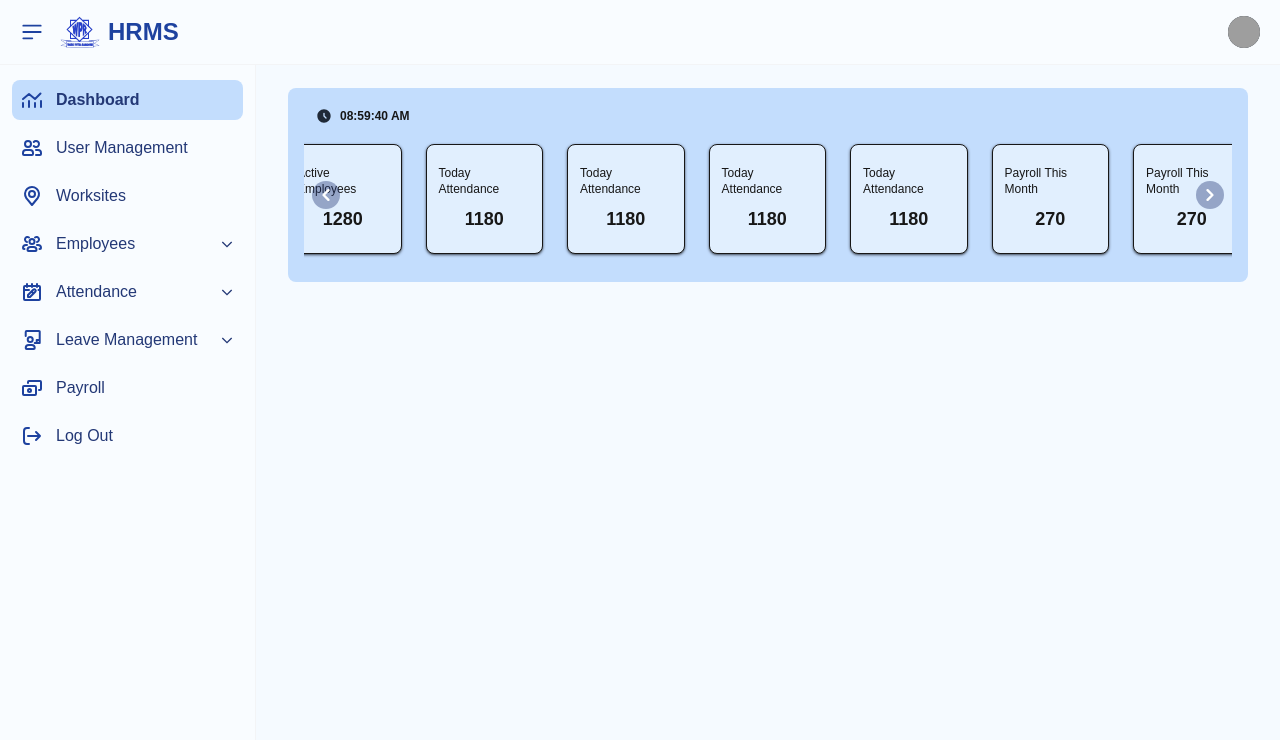
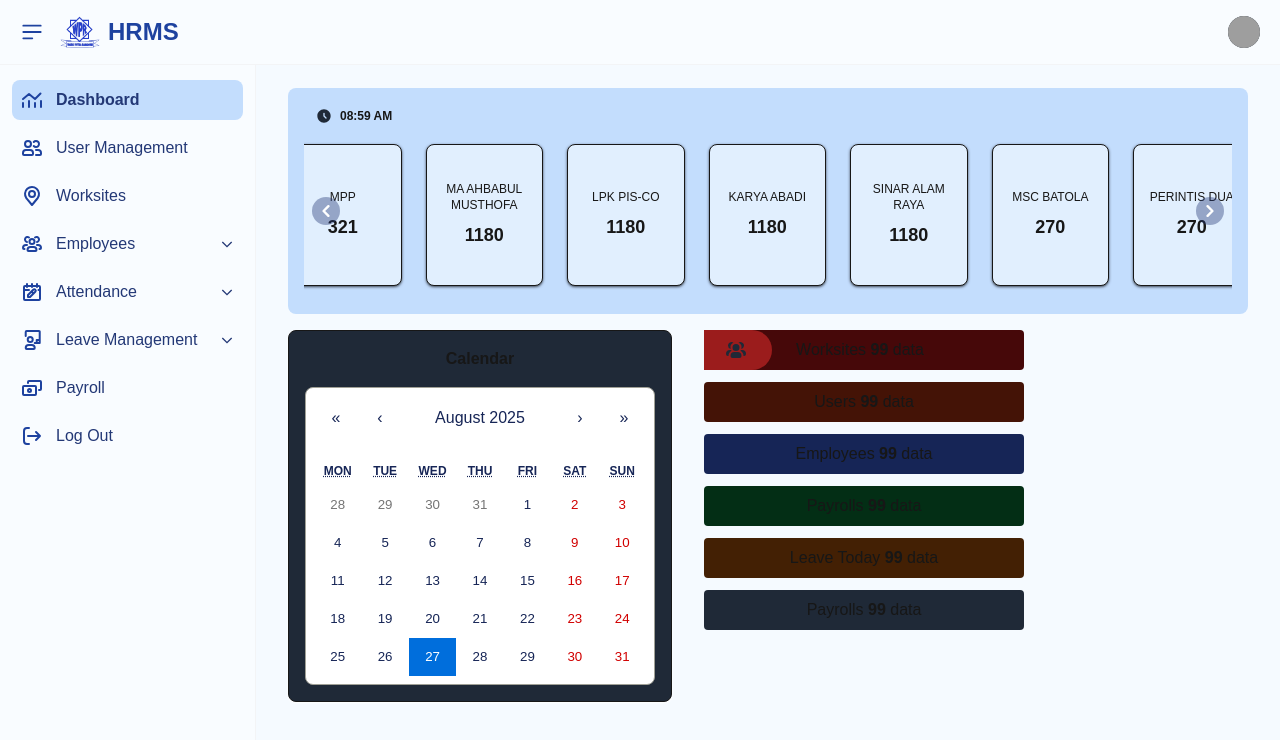
Before and after one commit to Nazarnazz/hrms-ui, a Next.js app: page /admin/dashboard in a window 1280 px wide. Shown: the top 740 px of the page. Built offline with nearby package versions, Linux system fonts and the light colour scheme; grey boxes are pictures that could not be loaded.

Commit message:
perubahan dashboard admin

```diff
--- a/package.json
+++ b/package.json
@@ -19,6 +19,7 @@
     "lucide-react": "^0.525.0",
     "next": "15.3.5",
     "react": "^19.0.0",
+    "react-calendar": "^6.0.0",
     "react-datepicker": "^8.4.0",
     "react-dom": "^19.0.0",
     "react-geolocated": "^4.3.0",
--- a/src/app/admin/dashboard/page.js
+++ b/src/app/admin/dashboard/page.js
@@ -2,10 +2,13 @@
 // import Navbar from "@/app/components/menu-items/navbar";
 // import Sidebar from "@/app/components/menu-items/sidebar";
 import { useState, useEffect } from "react";
+import Calendar from "react-calendar";
+import "react-calendar/dist/Calendar.css";
 import Layout from "@/app/components/menu-items/layout";
 import Carousel from "@/app/components/carousel/carousel";
 
 export default function Dashboard() {
+  const [value, setValue] = useState(new Date());
   const [time, setTime] = useState("");
   const [visible, setVisible] = useState(true); // untuk blink
 
@@ -15,14 +18,14 @@ export default function Dashboard() {
       const now = new Date();
       let hours = now.getHours();
       const minutes = now.getMinutes().toString().padStart(2, "0");
-      const seconds = now.getSeconds().toString().padStart(2, "0");
+      // const seconds = now.getSeconds().toString().padStart(2, "0");
       const ampm = hours >= 12 ? "PM" : "AM";
 
       hours = hours % 12;
       hours = hours ? hours : 12;
       const jam = hours.toString().padStart(2, "0");
 
-      setTime(`${jam}:${minutes}:${seconds} ${ampm}`);
+      setTime(`${jam}:${minutes} ${ampm}`);
     }, 1000);
 
     let timeoutId;
@@ -31,8 +34,8 @@ export default function Dashboard() {
       setVisible(true); // tampil
       timeoutId = setTimeout(() => {
         setVisible(false); // hilang setelah 3 detik tampil
-        timeoutId = setTimeout(blinkCycle, 500); // hilang 1 detik, lalu ulang
-      }, 1000);
+        timeoutId = setTimeout(blinkCycle, 640); // hilang 1 detik, lalu ulang
+      }, 3000);
     };
 
     blinkCycle();
@@ -48,7 +51,7 @@ export default function Dashboard() {
       {/* <Sidebar /> */}
 
       <div className="p-4">
-        <div className="p-4 rounded-lg bg-blue-200 dark:bg-gray-900 dark:border-gray-700 mt-14">
+        <div className="p-4 rounded-lg bg-blue-200 dark:border dark:bg-gray-900 dark:border-gray-700 mt-14">
           <div className="ps-3 flex gap-2 text-xs pt-1">
             <svg className="w-4 h-4 text-gray-800 dark:text-white" aria-hidden="true" xmlns="http://www.w3.org/2000/svg" width="24" height="24" fill="currentColor" viewBox="0 0 24 24">
               <path fillRule="evenodd" d="M2 12C2 6.477 6.477 2 12 2s10 4.477 10 10-4.477 10-10 10S2 17.523 2 12Zm11-4a1 1 0 1 0-2 0v4a1 1 0 0 0 .293.707l3 3a1 1 0 0 0 1.414-1.414L13 11.586V8Z" clipRule="evenodd" />
@@ -57,6 +60,45 @@ export default function Dashboard() {
           </div>
           <Carousel />
         </div>
+        <div className="flex gap-8 mt-4">
+          <div className="p-4 items-center border shadow shadow-white justify-center flex flex-col gap-4 bg-gray-800 rounded-lg">
+            <span className="text-center font-bold">Calendar</span>
+            <Calendar onChange={setValue} value={value} className="rounded-lg text-blue-950 p-2" />
+          </div>
+          <div className="grid grid-cols-2">
+            <div className="flex flex-col gap-3 rounded">
+              <div className="rounded bg-red-950 w-full min-w-xs text-center">
+                <div className="absolute py-2 pe-6 px-5 bg-red-800 rounded-e-full">
+                  <svg className="w-6 h-6 text-gray-800 dark:text-white" aria-hidden="true" xmlns="http://www.w3.org/2000/svg" width="24" height="24" fill="currentColor" viewBox="0 0 24 24">
+                    <path
+                      fillRule="evenodd"
+                      d="M12 6a3.5 3.5 0 1 0 0 7 3.5 3.5 0 0 0 0-7Zm-1.5 8a4 4 0 0 0-4 4 2 2 0 0 0 2 2h7a2 2 0 0 0 2-2 4 4 0 0 0-4-4h-3Zm6.82-3.096a5.51 5.51 0 0 0-2.797-6.293 3.5 3.5 0 1 1 2.796 6.292ZM19.5 18h.5a2 2 0 0 0 2-2 4 4 0 0 0-4-4h-1.1a5.503 5.503 0 0 1-.471.762A5.998 5.998 0 0 1 19.5 18ZM4 7.5a3.5 3.5 0 0 1 5.477-2.889 5.5 5.5 0 0 0-2.796 6.293A3.501 3.501 0 0 1 4 7.5ZM7.1 12H6a4 4 0 0 0-4 4 2 2 0 0 0 2 2h.5a5.998 5.998 0 0 1 3.071-5.238A5.505 5.505 0 0 1 7.1 12Z"
+                      clipRule="evenodd"
+                    />
+                  </svg>
+                </div>
+                <div className="py-2 pe-2">
+                  Worksites <span className="font-bold">99</span> data
+                </div>
+              </div>
+              <div className="p-2 rounded bg-orange-950 w-full min-w-xs text-center">
+                Users <span className="font-bold">99</span> data
+              </div>
+              <div className="p-2 rounded bg-blue-950 w-full min-w-xs text-center">
+                Employees <span className="font-bold">99</span> data
+              </div>
+              <div className="p-2 rounded bg-green-950 w-full min-w-xs text-center">
+                Payrolls <span className="font-bold">99</span> data
+              </div>
+              <div className="p-2 rounded bg-yellow-950 w-full min-w-xs text-center">
+                Leave Today <span className="font-bold">99</span> data
+              </div>
+              <div className="p-2 rounded bg-gray-800 w-full min-w-xs text-center">
+                Payrolls <span className="font-bold">99</span> data
+              </div>
+            </div>
+          </div>
+        </div>
       </div>
     </Layout>
   );
--- a/src/app/components/carousel/carousel.js
+++ b/src/app/components/carousel/carousel.js
@@ -16,43 +16,87 @@ export default function Carousel() {
       <div className="embla__viewport overflow-hidden px-3 pb-3 pt-5" ref={emblaRef}>
         <div className="embla__container flex gap-6">
           <div className=" flex-[0_0_13%]  bg-blue-100 dark:bg-[#0d0f20] border dark:border-white shadow shadow-gray-600 dark:shadow-white rounded-lg px-3 py-5 flex flex-col items-center justify-center">
-            <span className="text-xs">Active Employees</span>
-            <span className="text-lg font-bold mt-2">1280</span>
+            <span className="text-xs text-center">MPP</span>
+            <span className="text-lg font-bold mt-2">321</span>
           </div>
           <div className=" flex-[0_0_13%]  bg-blue-100 dark:bg-[#0d0f20] border dark:border-white shadow shadow-gray-600 dark:shadow-white rounded-lg px-3 py-5 flex flex-col items-center justify-center">
-            <span className="text-xs">Today Attendance</span>
+            <span className="text-xs text-center">MA AHBABUL MUSTHOFA</span>
             <span className="text-lg font-bold mt-2">1180</span>
           </div>
           <div className=" flex-[0_0_13%]  bg-blue-100 dark:bg-[#0d0f20] border dark:border-white shadow shadow-gray-600 dark:shadow-white rounded-lg px-3 py-5 flex flex-col items-center justify-center">
-            <span className="text-xs">Today Attendance</span>
+            <span className="text-xs text-center">LPK PIS-CO</span>
             <span className="text-lg font-bold mt-2">1180</span>
           </div>
           <div className=" flex-[0_0_13%]  bg-blue-100 dark:bg-[#0d0f20] border dark:border-white shadow shadow-gray-600 dark:shadow-white rounded-lg px-3 py-5 flex flex-col items-center justify-center">
-            <span className="text-xs">Today Attendance</span>
+            <span className="text-xs text-center">KARYA ABADI</span>
             <span className="text-lg font-bold mt-2">1180</span>
           </div>
           <div className=" flex-[0_0_13%]  bg-blue-100 dark:bg-[#0d0f20] border dark:border-white shadow shadow-gray-600 dark:shadow-white rounded-lg px-3 py-5 flex flex-col items-center justify-center">
-            <span className="text-xs">Today Attendance</span>
+            <span className="text-xs text-center">SINAR ALAM RAYA</span>
             <span className="text-lg font-bold mt-2">1180</span>
           </div>
           <div className=" flex-[0_0_13%]  bg-blue-100 dark:bg-[#0d0f20] border dark:border-white shadow shadow-gray-600 dark:shadow-white rounded-lg px-3 py-5 flex flex-col items-center justify-center">
-            <span className="text-xs">Payroll This Month</span>
+            <span className="text-xs text-center">MSC BATOLA</span>
             <span className="text-lg font-bold mt-2">270</span>
           </div>
           <div className=" flex-[0_0_13%]  bg-blue-100 dark:bg-[#0d0f20] border dark:border-white shadow shadow-gray-600 dark:shadow-white rounded-lg px-3 py-5 flex flex-col items-center justify-center">
-            <span className="text-xs">Payroll This Month</span>
+            <span className="text-xs text-center">PERINTIS DUA</span>
             <span className="text-lg font-bold mt-2">270</span>
           </div>
           <div className=" flex-[0_0_13%]  bg-blue-100 dark:bg-[#0d0f20] border dark:border-white shadow shadow-gray-600 dark:shadow-white rounded-lg px-3 py-5 flex flex-col items-center justify-center">
-            <span className="text-xs">Payroll This Month</span>
+            <span className="text-xs text-center">CEMARA INDAH</span>
             <span className="text-lg font-bold mt-2">270</span>
           </div>
           <div className=" flex-[0_0_13%]  bg-blue-100 dark:bg-[#0d0f20] border dark:border-white shadow shadow-gray-600 dark:shadow-white rounded-lg px-3 py-5 flex flex-col items-center justify-center">
-            <span className="text-xs">Payroll This Month</span>
+            <span className="text-xs text-center">WPR FUEL</span>
             <span className="text-lg font-bold mt-2">270</span>
           </div>
           <div className=" flex-[0_0_13%]  bg-blue-100 dark:bg-[#0d0f20] border dark:border-white shadow shadow-gray-600 dark:shadow-white rounded-lg px-3 py-5 flex flex-col items-center justify-center">
-            <span className="text-xs">Payroll This Month</span>
+            <span className="text-xs text-center">WPR BATU BARA</span>
+            <span className="text-lg font-bold mt-2">270</span>
+          </div>
+          <div className=" flex-[0_0_13%]  bg-blue-100 dark:bg-[#0d0f20] border dark:border-white shadow shadow-gray-600 dark:shadow-white rounded-lg px-3 py-5 flex flex-col items-center justify-center">
+            <span className="text-xs text-center">BERKAH RETAIL SEJAHTERA</span>
+            <span className="text-lg font-bold mt-2">270</span>
+          </div>
+          <div className=" flex-[0_0_13%]  bg-blue-100 dark:bg-[#0d0f20] border dark:border-white shadow shadow-gray-600 dark:shadow-white rounded-lg px-3 py-5 flex flex-col items-center justify-center">
+            <span className="text-xs text-center">SSA</span>
+            <span className="text-lg font-bold mt-2">270</span>
+          </div>
+          <div className=" flex-[0_0_13%]  bg-blue-100 dark:bg-[#0d0f20] border dark:border-white shadow shadow-gray-600 dark:shadow-white rounded-lg px-3 py-5 flex flex-col items-center justify-center">
+            <span className="text-xs text-center">KUIIN</span>
+            <span className="text-lg font-bold mt-2">270</span>
+          </div>
+          <div className=" flex-[0_0_13%]  bg-blue-100 dark:bg-[#0d0f20] border dark:border-white shadow shadow-gray-600 dark:shadow-white rounded-lg px-3 py-5 flex flex-col items-center justify-center">
+            <span className="text-xs text-center">DEPO BANGUNAN PROPERTY JORONG</span>
+            <span className="text-lg font-bold mt-2">270</span>
+          </div>
+          <div className=" flex-[0_0_13%]  bg-blue-100 dark:bg-[#0d0f20] border dark:border-white shadow shadow-gray-600 dark:shadow-white rounded-lg px-3 py-5 flex flex-col items-center justify-center">
+            <span className="text-xs text-center">DEPO BANGUNAN PROPERTY PELAIHARI</span>
+            <span className="text-lg font-bold mt-2">270</span>
+          </div>
+          <div className=" flex-[0_0_13%]  bg-blue-100 dark:bg-[#0d0f20] border dark:border-white shadow shadow-gray-600 dark:shadow-white rounded-lg px-3 py-5 flex flex-col items-center justify-center">
+            <span className="text-xs text-center">BERKAH GAS ASAM-ASAM</span>
+            <span className="text-lg font-bold mt-2">270</span>
+          </div>
+          <div className=" flex-[0_0_13%]  bg-blue-100 dark:bg-[#0d0f20] border dark:border-white shadow shadow-gray-600 dark:shadow-white rounded-lg px-3 py-5 flex flex-col items-center justify-center">
+            <span className="text-xs text-center">KEDAI KOPI BERKAH</span>
+            <span className="text-lg font-bold mt-2">270</span>
+          </div>
+          <div className=" flex-[0_0_13%]  bg-blue-100 dark:bg-[#0d0f20] border dark:border-white shadow shadow-gray-600 dark:shadow-white rounded-lg px-3 py-5 flex flex-col items-center justify-center">
+            <span className="text-xs text-center">FAST PRINT</span>
+            <span className="text-lg font-bold mt-2">270</span>
+          </div>
+          <div className=" flex-[0_0_13%]  bg-blue-100 dark:bg-[#0d0f20] border dark:border-white shadow shadow-gray-600 dark:shadow-white rounded-lg px-3 py-5 flex flex-col items-center justify-center">
+            <span className="text-xs text-center">MITRA SEHAT ANGSANA</span>
+            <span className="text-lg font-bold mt-2">270</span>
+          </div>
+          <div className=" flex-[0_0_13%]  bg-blue-100 dark:bg-[#0d0f20] border dark:border-white shadow shadow-gray-600 dark:shadow-white rounded-lg px-3 py-5 flex flex-col items-center justify-center">
+            <span className="text-xs text-center">DARMA HENWA</span>
+            <span className="text-lg font-bold mt-2">270</span>
+          </div>
+          <div className=" flex-[0_0_13%]  bg-blue-100 dark:bg-[#0d0f20] border dark:border-white shadow shadow-gray-600 dark:shadow-white rounded-lg px-3 py-5 flex flex-col items-center justify-center">
+            <span className="text-xs text-center">HOT CHICKEN ASAM-ASAM</span>
             <span className="text-lg font-bold mt-2">270</span>
           </div>
         </div>
```
Also changed, not shown: 1 other file (tests, documents, lock files or other folders).
